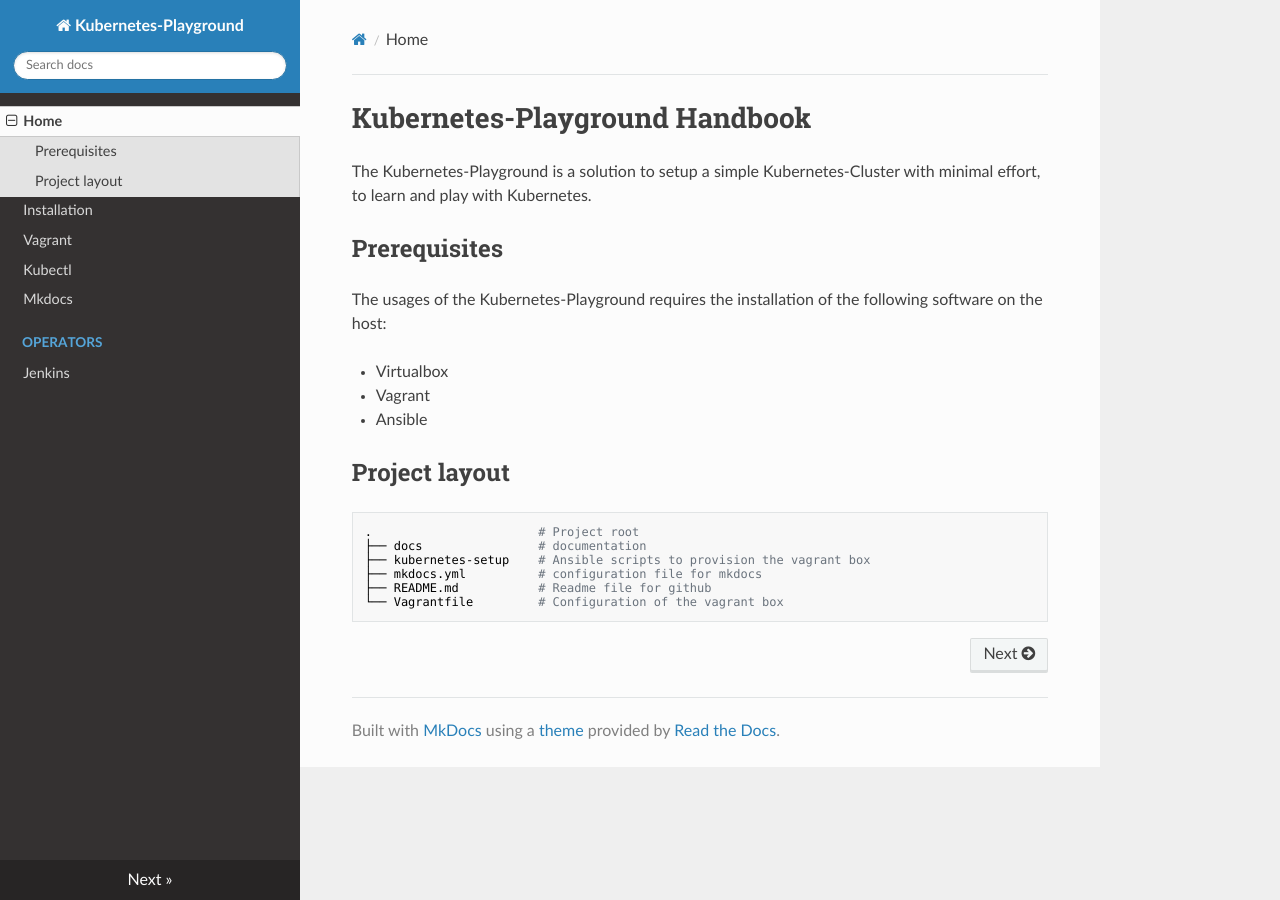
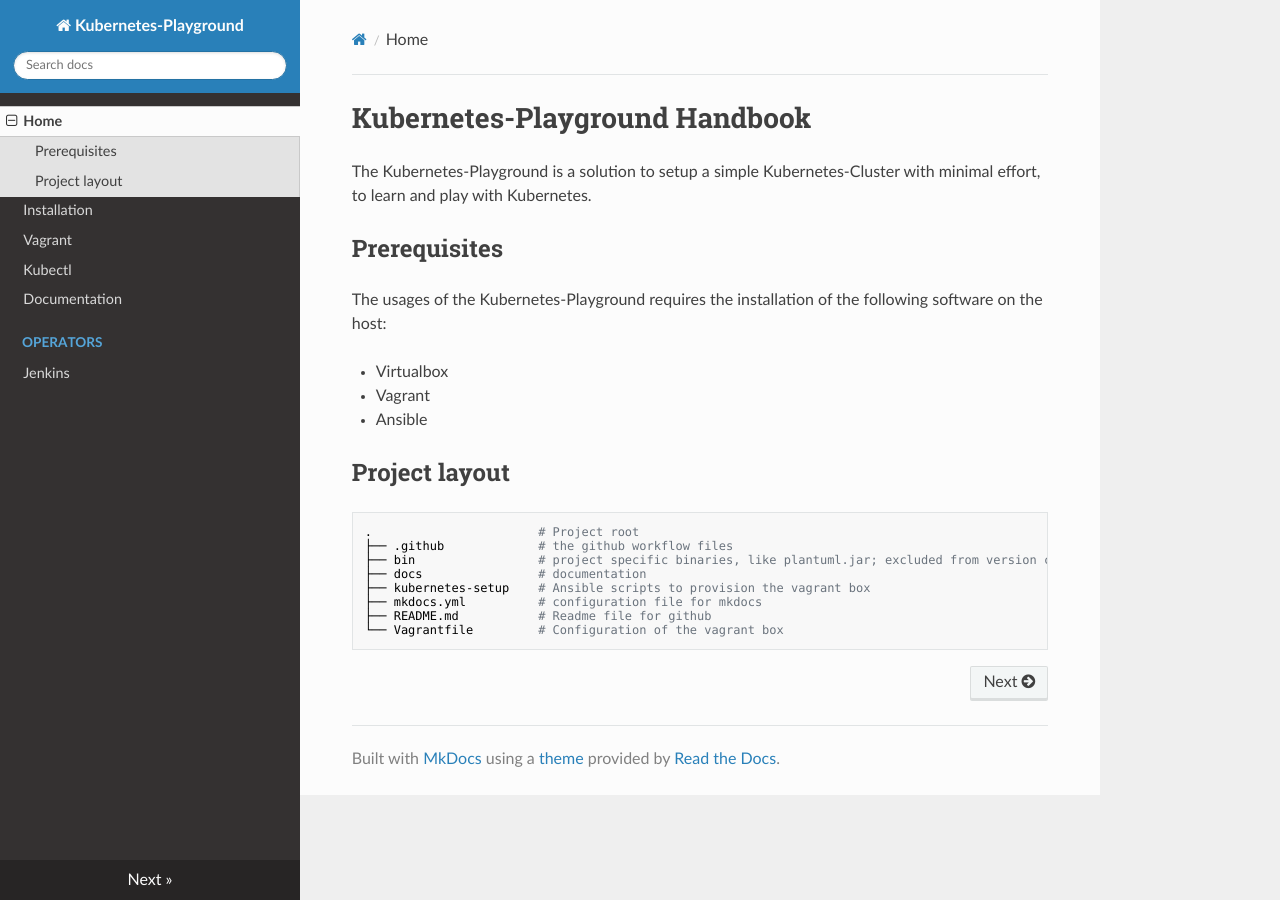
Before and after one commit to zonedbit/kubernetes-playground, an MkDocs documentation site: the page built from docs/index.md, in a window 1280 px wide. Built offline with MkDocs 1.6.1, drawn with Linux system fonts in a browser that asks for light colours; nearby versions of some CDN libraries.

Commit message:
doc/plantuml

````diff
--- a/docs/index.md
+++ b/docs/index.md
@@ -15,6 +15,8 @@
 ## Project layout
 ``` bash
 .                       # Project root
+├── .github             # the github workflow files
+├── bin                 # project specific binaries, like plantuml.jar; excluded from version control
 ├── docs                # documentation
 ├── kubernetes-setup    # Ansible scripts to provision the vagrant box
 ├── mkdocs.yml          # configuration file for mkdocs
--- a/mkdocs.yml
+++ b/mkdocs.yml
@@ -6,6 +6,6 @@
     - Installation: installation.md
     - Vagrant: vagrant.md
     - Kubectl: kubectl-config.md
-    - Mkdocs: mkdocs-guide.md
+    - Documentation: documentation-guide.md
     - Operators:
         - Jenkins: operators/jenkins.md
````
Also changed, not shown: docs/documentation-guide.md (added, +50 -0 lines), docs/mkdocs-guide.md (deleted, +0 -24 lines), 2 other files.
